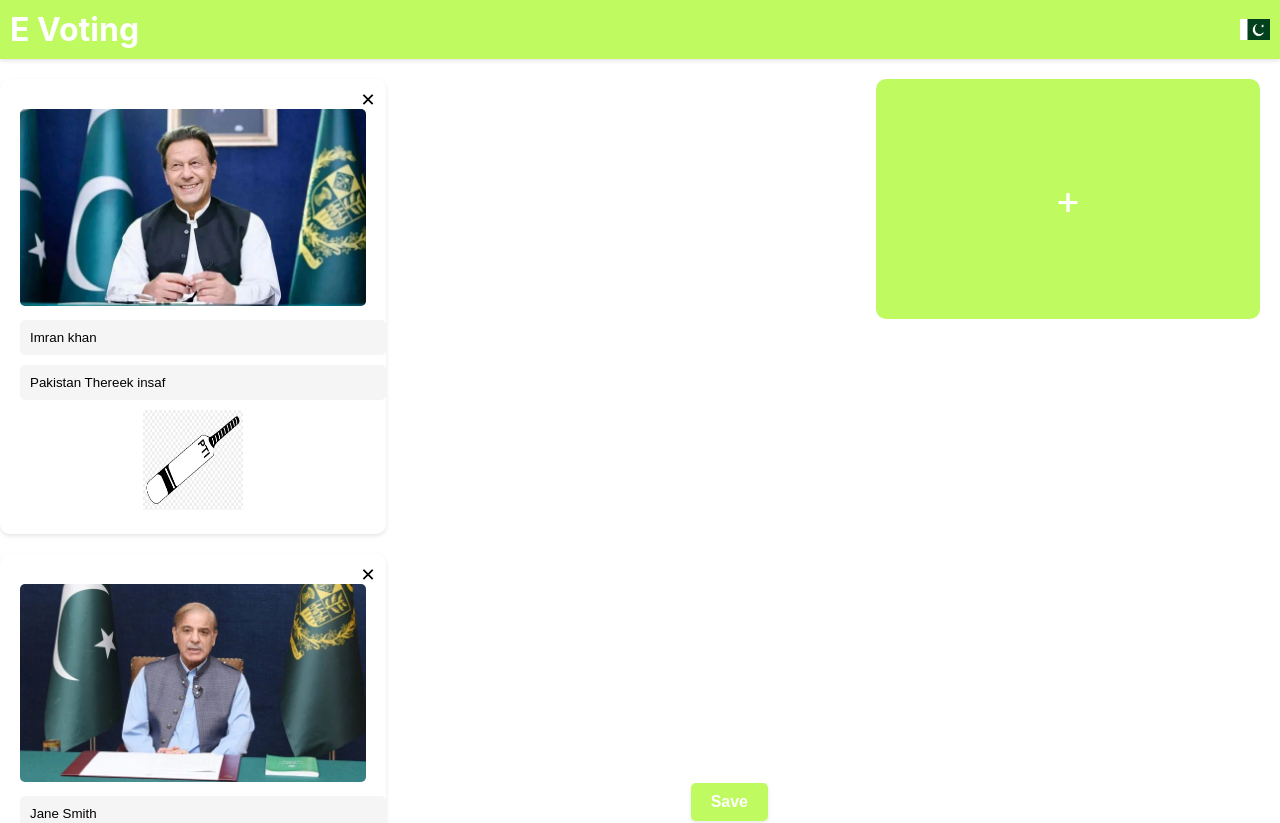
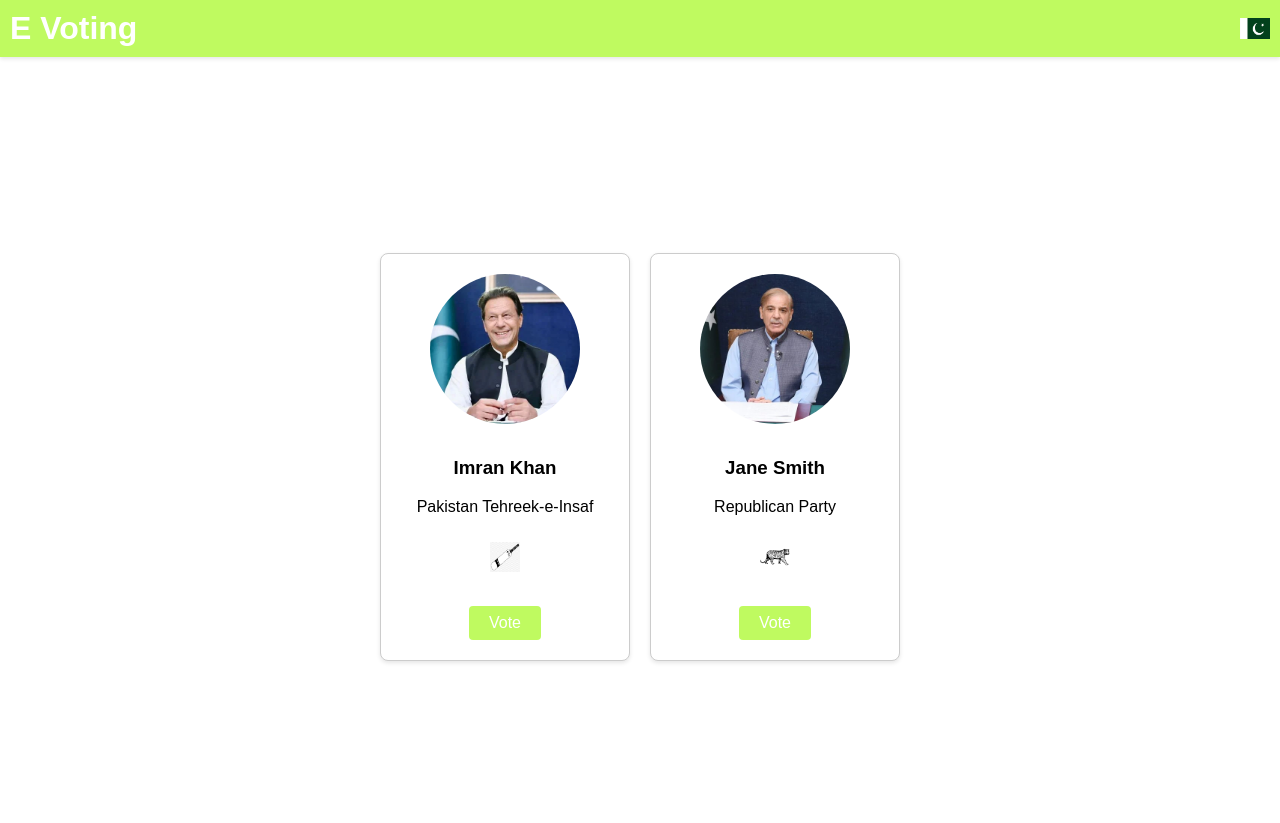
Before and after one commit to Rashidhussain547/E-voting, a React (Create React App) app: page / in a window 1280 px wide. Shown: the top 823 px of the page. Built offline with nearby package versions, Linux system fonts and the light colour scheme.

Commit message:
second commit

```diff
--- a/package.json
+++ b/package.json
@@ -8,6 +8,7 @@
     "@testing-library/user-event": "^13.5.0",
     "react": "^18.2.0",
     "react-dom": "^18.2.0",
+    "react-router-dom": "^6.14.2",
     "react-scripts": "5.0.1",
     "web-vitals": "^2.1.4"
   },
--- a/src/App.js
+++ b/src/App.js
@@ -1,12 +1,17 @@
 import './App.css';
+import React from 'react';
 //import Login from './Pages/Login/Login';
-import Candidate from './Pages/ECscreen/Candidate';
+//import Candidate from './Pages/ECscreen/Candidate';
+//import Adminlogin from './Pages/AdminLogin/Adminlogin';
+import VoteScreen from './Pages/Votescreen/Votescreen'
 
 function App() {
   return (
 
    //<Login />
-   <Candidate/>
+   //<Candidate/>
+   //<Adminlogin/>
+   <VoteScreen/>
 
   );
 }
--- /dev/null
+++ b/src/Components/CandidateForm.css
@@ -0,0 +1,54 @@
+/* CandidateForm.css */
+
+form {
+    display: flex;
+    flex-direction: column;
+    align-items: center;
+    margin-top: 20px;
+  }
+
+  input {
+    width: 100%;
+    padding: 10px;
+    margin-bottom: 10px;
+    border: 1px solid #ddd;
+    border-radius: 5px;
+    font-size: 16px;
+  }
+
+  input[type="file"] {
+    padding: 1px;
+  }
+
+  button[type="submit"] {
+    padding: 10px 20px;
+    background-color: #bffa60;
+    color: #fff;
+    border: none;
+    border-radius: 5px;
+    font-size: 18px;
+    cursor: pointer;
+    margin-top: 10px;
+  }
+
+  button[type="submit"]:hover {
+    background-color: #c3ea86;
+  }
+
+  h2 {
+    font-size: 20px;
+    font-weight: bold;
+    margin-bottom: 20px;
+  }
+
+  .file-input-container {
+    display: flex;
+    flex-direction: column;
+    align-items: center;
+  }
+
+  .file-input-label {
+    cursor: pointer;
+    border: 1px solid #ddd;
+    padding: 8px;
+  }
--- /dev/null
+++ b/src/Components/CandidateForm.jsx
@@ -0,0 +1,52 @@
+import React, { useState } from 'react';
+import './CandidateForm.css'
+
+const CandidateForm = ({ onAddCandidate }) => {
+  const [previewImage, setPreviewImage] = useState(null);
+
+  const handleImageChange = (event) => {
+    const file = event.target.files[0];
+    if (file) {
+      const reader = new FileReader();
+      reader.onloadend = () => {
+        setPreviewImage(reader.result);
+      };
+      reader.readAsDataURL(file);
+    } else {
+      setPreviewImage(null);
+    }
+  };
+
+  const handleSubmit = (event) => {
+    event.preventDefault();
+    const formData = new FormData(event.target);
+    const newCandidate = {
+      id: parseInt(formData.get('id')),
+      name: formData.get('name'),
+      party: formData.get('party'),
+      partyIcon: formData.get('partyIcon'),
+      image: formData.get('image'),
+    };
+    onAddCandidate(newCandidate);
+    setPreviewImage(null);
+  };
+
+  return (
+    <form onSubmit={handleSubmit}>
+      <input type="text" name="id" placeholder="ID" required />
+      <input type="text" name="name" placeholder="Candidate Name" required />
+      <input type="text" name="party" placeholder="Party Name" required />
+      <input type="text" name="partyIcon" placeholder="Party Icon URL" required />
+      <div className="file-input-container">
+        <label className="file-input-label">
+          Choose Candidate Image
+          <input type="file" name="image" accept="image/*" onChange={handleImageChange} />
+        </label>
+        {previewImage && <img src={previewImage} alt="Preview" className="preview-image" />}
+      </div>
+      <button type="submit">Add Candidate</button>
+    </form>
+  );
+};
+
+export default CandidateForm;
--- /dev/null
+++ b/src/Pages/AdminLogin/Adminlogin.css
@@ -0,0 +1,42 @@
+.Login {
+    text-align: center;
+    background-color: #fcfcfc;
+    height: 100vh;
+    width: 100%;
+  }
+  .login-container {
+    display: flex;
+    justify-content: center;
+    align-items: center;
+    height: 70vh;
+  }
+
+  .login-form {
+    display: flex;
+    flex-direction: column;
+    align-items: center;
+    padding: 20px;
+    background-color: #fff;
+    border-radius: 5px;
+    box-shadow: 0 0 10px rgba(0, 0, 0, 0.1);
+  }
+
+  .login-form input {
+    padding: 10px;
+    margin: 10px;
+    border: 1px solid #ccc;
+    border-radius: 5px;
+    width: 250px;
+  }
+
+  .login-form button {
+    padding: 10px 20px;
+    background-color: #bffa60;
+    color: #fff;
+    border: none;
+    border-radius: 5px;
+    cursor: pointer;
+  }
+  .login-form button:hover{
+    background-color: #c3ea86;
+  }
--- /dev/null
+++ b/src/Pages/AdminLogin/Adminlogin.jsx
@@ -0,0 +1,32 @@
+import React from 'react';
+import './Adminlogin.css';
+import Navbar from '../../Components/Navbar';
+
+const Adminlogin = () => {
+
+
+  return (
+    <div className="Login">
+      <Navbar />
+      <div className="login-container">
+        <form className="login-form">
+          <input
+            type="text"
+            id="userName"
+            placeholder="Enter User name"
+            required
+          />
+          <input
+            type="password"
+            id="password"
+            placeholder="Enter password"
+            required
+          />
+          <button type="submit">Login</button>
+        </form>
+      </div>
+    </div>
+  );
+};
+
+export default Adminlogin;
--- a/src/Pages/ECscreen/Candidate.css
+++ b/src/Pages/ECscreen/Candidate.css
@@ -1,95 +1,76 @@
-/* ... (existing styles) ... */
+.App {
+  font-family: Arial, sans-serif;
+  padding: 20px;
+}
 
 .candidates-row {
   display: flex;
-    justify-content: space-between;
-    height: 90vh; /* Set the height of the row */
+  flex-direction: column;
+  align-items: center;
+  margin-top: 20px;
 }
 
 .candidates-grid {
-    margin-top: 20px;
-    display: flex;
-    flex-wrap: wrap;
-    justify-content: space-between;
-    width: 60%; /* Set the width of the candidates grid */
+  display: grid;
+  grid-template-columns: repeat(auto-fit, minmax(280px, 1fr));
+  gap: 20px;
 }
 
 .candidate-card {
-    width: 45%;
   background-color: #fff;
-    border-radius: 10px;
-    box-shadow: 0 2px 4px rgba(0, 0, 0, 0.1);
-    margin-bottom: 20px;
+  border: 1px solid #ddd;
+  border-radius: 5px;
   padding: 20px;
-    transition: transform 0.3s ease;
-    position: relative;
-  }
-
-  .candidate-card:hover {
-    transform: scale(1.05);
+  text-align: center;
 }
 
 .candidate-image {
-    width: 100%;
-    height: auto;
-    border-radius: 5px;
-    margin-top: 10px;
+  width: 150px;
+  height: 150px;
+  object-fit: cover;
+  border-radius: 50%;
+  margin-bottom: 10px;
 }
 
 .candidate-card input {
   width: 100%;
-    padding: 10px;
-    margin-top: 10px;
-    border: none;
+  padding: 8px;
+  margin-bottom: 10px;
+  border: 1px solid #ddd;
   border-radius: 5px;
-    background-color: #f5f5f5;
-  }
-
-  .candidate-card input::placeholder {
-    color: #999;
+  font-size: 16px;
+  text-align: center;
 }
 
 .party-icon {
-    width: 100px;
-    height: 100px;
-    margin-top: 10px;
+  width: 50px;
+  height: 50px;
+  object-fit: contain;
+  margin-bottom: 10px;
 }
 
 .delete-icon {
-    position: absolute;
-    top: 10px;
-    right: 10px;
+  color: red;
+  font-size: 18px;
   cursor: pointer;
-    font-size: 18px;
 }
 
 .delete-icon:hover {
-    color: #FF5555; /* Change the color on hover */
+  color: darkred;
 }
 
-  .add-candidate-card {
-    width: 30%;
-    background-color: #bffa60;
-    border-radius: 10px;
-    display: flex;
-    justify-content: center;
-    align-items: center;
-    color: #fff;
-    font-size: 40px;
-    cursor: pointer;
-    margin-top: 20px;
-    height: 30vh;
-    margin-right: 20px;
+.candidate-form {
+  background-color: #fff;
+  border: 1px solid #ddd;
+  border-radius: 5px;
+  padding: 20px;
+  text-align: center;
+  margin-bottom: 20px;
 }
 
-  .plus-icon {
-    cursor: pointer;
+.candidate-form h2 {
+  margin-bottom: 10px;
 }
-
-  .plus-icon:hover {
-    transform: scale(1.2);
-  }
-
 .save-button-container {
     margin-left: 10px;
     display: flex;
@@ -114,5 +95,3 @@
   .save-button:hover {
     background-color: #c3ea86;
   }
-
-  /* ... (other existing styles) ... */
--- a/src/Pages/ECscreen/Candidate.jsx
+++ b/src/Pages/ECscreen/Candidate.jsx
@@ -1,45 +1,37 @@
 import React, { useState } from 'react';
 import './Candidate.css';
-import pmln from '../../Assets/Images/pmln.jpg';
 import Navbar from '../../Components/Navbar';
+import CandidateForm from '../../Components/CandidateForm'; // Import the CandidateForm component
 
 const Candidate = () => {
   const [candidates, setCandidates] = useState([
     {
       id: 1,
-      name: 'Imran khan',
-      party: 'Pakistan Thereek insaf',
+      name: 'Imran Khan',
+      party: 'Pakistan Tehreek-e-Insaf',
       partyIcon: 'images/ptibat.png',
-      image: 'images/pti.webp'
+      image: 'images/pti.webp',
     },
     {
       id: 2,
       name: 'Jane Smith',
       party: 'Republican Party',
       partyIcon: 'images/pmlntig.png',
-      image: 'images/pmln.jpg'
-    }
+      image: 'images/pmln.jpg',
+    },
   ]);
 
-  const handleAddCandidate = () => {
-    const newCandidate = {
-      id: candidates.length + 1,
-      name: '',
-      party: '',
-      partyIcon: '',
-      image: ''
-    };
-
+  const handleAddCandidate = (newCandidate) => {
     setCandidates([...candidates, newCandidate]);
   };
 
   const handleDeleteCandidate = (id) => {
-    const updatedCandidates = candidates.filter(candidate => candidate.id !== id);
+    const updatedCandidates = candidates.filter((candidate) => candidate.id !== id);
     setCandidates(updatedCandidates);
   };
 
   const handleCandidateChange = (event, id, field) => {
-    const updatedCandidates = candidates.map(candidate => {
+    const updatedCandidates = candidates.map((candidate) => {
       if (candidate.id === id) {
         return { ...candidate, [field]: event.target.value };
       }
@@ -59,23 +51,24 @@ const Candidate = () => {
       <Navbar />
       <div className="candidates-row">
         <div className="candidates-grid">
-          {candidates.map(candidate => (
+          {candidates.map((candidate) => (
             <div className="candidate-card" key={candidate.id}>
               <img
                 src={candidate.image}
                 alt={candidate.name}
+                type="file"
                 className="candidate-image"
               />
               <input
                 type="text"
                 value={candidate.name}
-                onChange={event => handleCandidateChange(event, candidate.id, 'name')}
+                onChange={(event) => handleCandidateChange(event, candidate.id, 'name')}
                 placeholder="Candidate Name"
               />
               <input
                 type="text"
                 value={candidate.party}
-                onChange={event => handleCandidateChange(event, candidate.id, 'party')}
+                onChange={(event) => handleCandidateChange(event, candidate.id, 'party')}
                 placeholder="Party Name"
               />
               <img
@@ -88,20 +81,19 @@ const Candidate = () => {
               </div>
             </div>
           ))}
-            <div className="save-button-container">
-              <button className="save-button" onClick={handleSaveCandidates}>
-              Save
-              </button>
-            </div>
+          <div className="candidate-form">
+            <h2>Add New Candidate</h2>
+            <CandidateForm onAddCandidate={handleAddCandidate} />
+          </div>
         </div>
 
-        <div className="add-candidate-card" onClick={handleAddCandidate}>
-          <div className="plus-icon">&#43;</div>
+        <div className="save-button-container">
+          <button className="save-button" onClick={handleSaveCandidates}>
+            Save
+          </button>
         </div>
       </div>
-
     </div>
-
   );
 };
 
--- /dev/null
+++ b/src/Pages/Votescreen/Votescreen.css
@@ -0,0 +1,71 @@
+/* VoteScreen.css */
+
+.App {
+    font-family: Arial, sans-serif;
+  }
+
+  .candidates-row {
+    display: flex;
+    justify-content: center;
+    align-items: center;
+    height: 100vh;
+  }
+
+  .candidates-grid {
+    display: grid;
+    grid-template-columns: repeat(auto-fit, minmax(250px, 1fr));
+    gap: 20px;
+    max-width: 1200px;
+    padding: 20px;
+  }
+
+  .candidate-card {
+    background-color: #fff;
+    border: 1px solid #ccc;
+    padding: 20px;
+    text-align: center;
+    border-radius: 8px;
+    box-shadow: 0 2px 4px rgba(0, 0, 0, 0.1);
+  }
+
+  .candidate-image {
+    width: 150px;
+    height: 150px;
+    border-radius: 50%;
+    object-fit: cover;
+    margin-bottom: 10px;
+  }
+
+  .party-icon {
+    width: 30px;
+    height: 30px;
+    margin: 10px auto;
+  }
+
+  .vote-button-container {
+    margin-top: 20px;
+  }
+
+  button {
+    padding: 8px 20px;
+    background-color: #bffa60;
+    color: #fff;
+    border: none;
+    border-radius: 4px;
+    cursor: pointer;
+    font-size: 16px;
+    transition: background-color 0.2s ease;
+  }
+
+  button:hover {
+    background-color: #c3ea86;
+  }
+
+
+
+
+  @media screen and (max-width: 768px) {
+    .candidates-grid {
+      grid-template-columns: repeat(auto-fit, minmax(200px, 1fr));
+    }
+  }
--- /dev/null
+++ b/src/Pages/Votescreen/Votescreen.jsx
@@ -0,0 +1,56 @@
+// VoteScreen.jsx
+import React, { useState } from 'react';
+import './Votescreen.css';
+import Navbar from '../../Components/Navbar';
+
+const VoteScreen = () => {
+  const [candidates, setCandidates] = useState([
+    {
+      id: 1,
+      name: 'Imran Khan',
+      party: 'Pakistan Tehreek-e-Insaf',
+      partyIcon: 'images/ptibat.png',
+      image: 'images/pti.webp',
+      votes: 0,
+    },
+    {
+      id: 2,
+      name: 'Jane Smith',
+      party: 'Republican Party',
+      partyIcon: 'images/pmlntig.png',
+      image: 'images/pmln.jpg',
+      votes: 0,
+    },
+    // Add more candidates as needed
+  ]);
+
+  const handleVote = (id) => {
+    const updatedCandidates = candidates.map((candidate) =>
+      candidate.id === id ? { ...candidate, votes: candidate.votes + 1 } : candidate
+    );
+    setCandidates(updatedCandidates);
+  };
+
+  return (
+    <div className="App">
+      <Navbar />
+      <div className="candidates-row">
+        <div className="candidates-grid">
+          {candidates.map((candidate) => (
+            <div className="candidate-card" key={candidate.id}>
+              <img src={candidate.image} alt={candidate.name} className="candidate-image" />
+              <h3>{candidate.name}</h3>
+              <p>{candidate.party}</p>
+              <img src={candidate.partyIcon} alt={`Party Icon ${candidate.party}`} className="party-icon" />
+              <div className="vote-button-container">
+                <button onClick={() => handleVote(candidate.id)}>Vote</button>
+              </div>
+            </div>
+          ))}
+        </div>
+      </div>
+    </div>
+  );
+};
+
+export default VoteScreen;
```
Also changed, not shown: 1 other file (tests, documents, lock files or other folders). Lines whose indentation alone changed are shown as unchanged.
